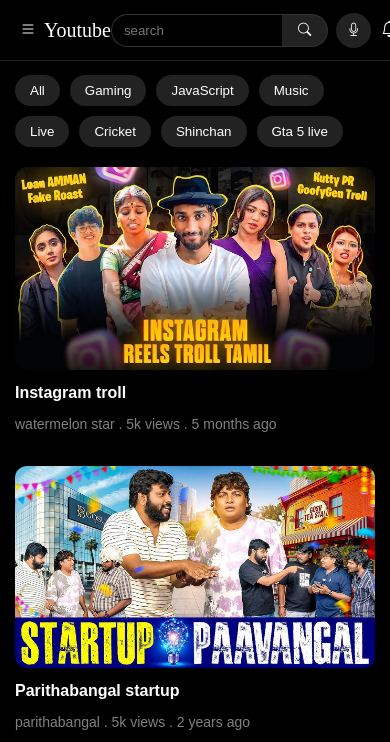
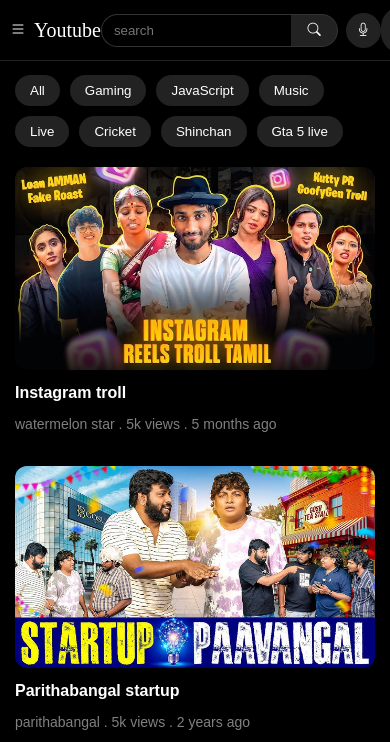
Before and after one commit to mani-dev-25/youtube-clone, a plain HTML site: page index.html in a window 390 px wide. Shown: the top 742 px of the page. Drawn offline with nearby package versions, Linux system fonts and the light colour scheme.

Commit message:
Added mobile responsive layout using media queries

```diff
--- a/style.css
+++ b/style.css
@@ -184,9 +184,9 @@
         left: 0;
         padding: 15px;
     }
-    .search-box input {
-        width: 50vw;
-        min-width: 100px;
+
+    .header {
+        padding: 0 10px;
     }
 
     .header .left,
@@ -195,15 +195,9 @@
         gap: 8px;
     }
 
-}
-@media (max-width: 500px) {
-
-    .btn2 {
-        display: none;
-    }
-
     .search-box input {
-        width: 40vw;
+        width: 45vw;
+        min-width: 80px;
     }
 
 }
```
